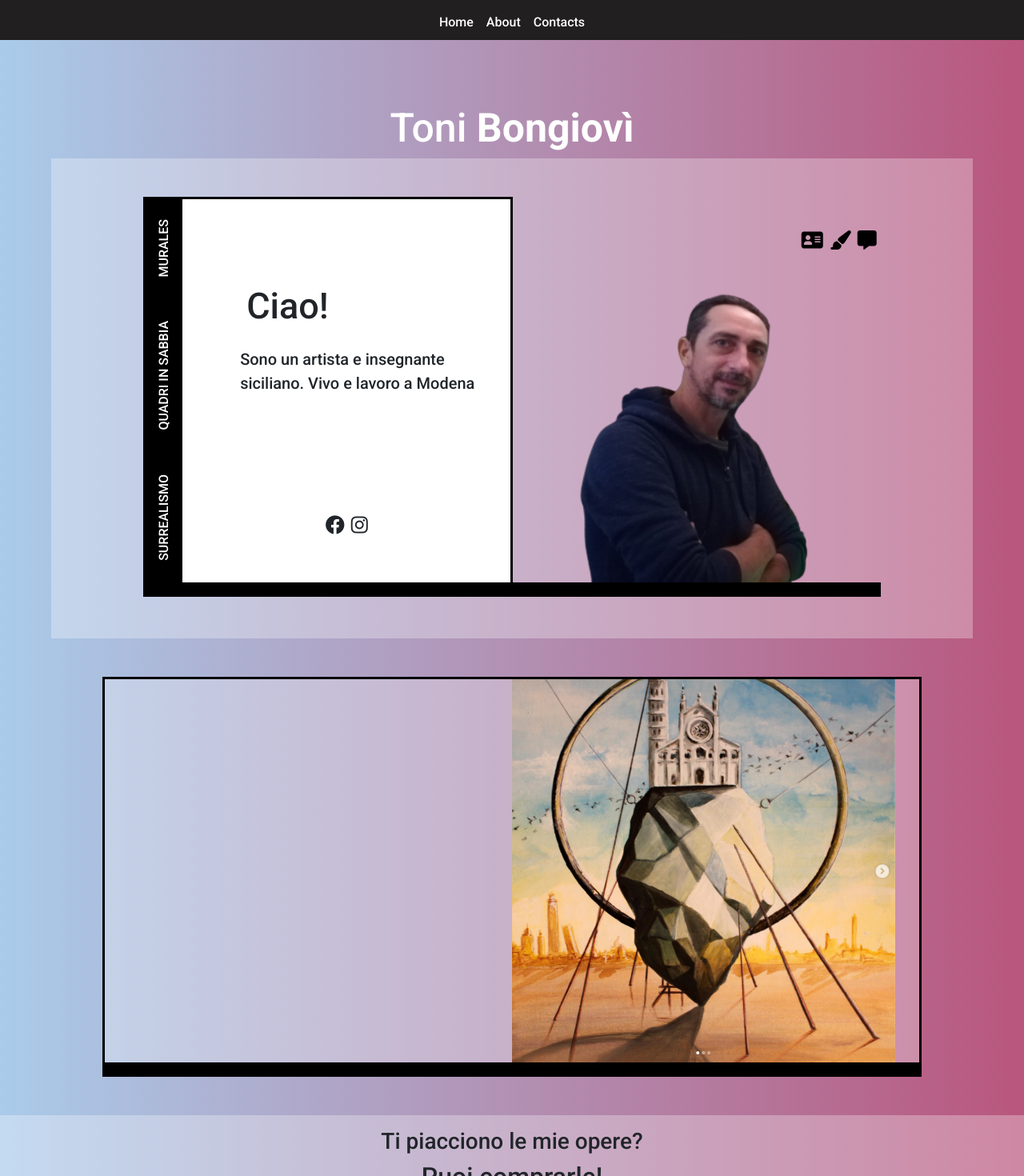
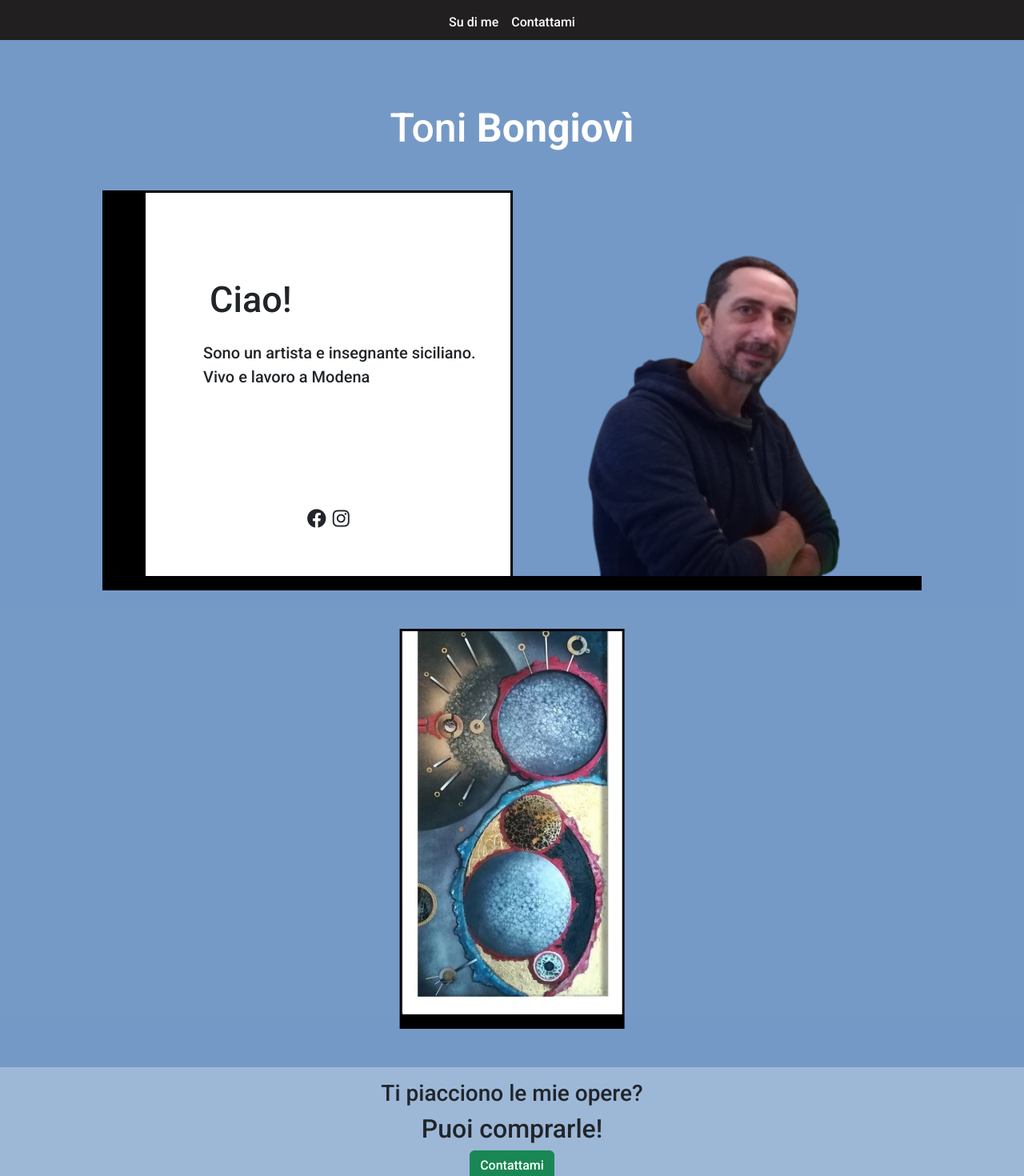
Before and after one commit to giuseppevignanello/toni-bongiovi-portfolio, a Vue app: page / in a window 1280 px wide. Shown: the top 1470 px of the page at 80% size. Built offline with nearby package versions, Linux system fonts and the light colour scheme.

Commit message:
fix carousel and some design

```diff
--- a/src/App.vue
+++ b/src/App.vue
@@ -22,7 +22,7 @@ export default {
     startCarousel() {
       this.timer = setInterval(() => {
         this.nextSlide();
-      }, 1200);
+      }, 2200);
     },
     stopCarousel() {
       clearInterval(this.timer);
@@ -44,14 +44,16 @@ export default {
 <template>
   <AppHeader></AppHeader>
   <AppPresentation></AppPresentation>
-  <div class="displayBox mt-5" data-aos="slide-right" data-aos-easing="ease-in">
+  <div class="displayBox mt-5">
 
     <div class="box">
       <div class="carousel">
         <div class="carousel-inner">
           <div class="carousel-item" :class="{ active: currentIndex === index }" v-for="(image, index) in images"
             :key="index">
+
             <img :src="image.url" :alt="image.alt" />
+
           </div>
         </div>
       </div>
@@ -67,9 +69,9 @@ export default {
   </div>
 
 
-  <div class="displayBox mt-5" data-aos="slide-up" data-aos-easing="ease-in">
+  <div class="displayBox mt-5">
 
-    <div class="box">
+    <div class="">
       <h1>I miei quadri</h1>
     </div>
   </div>
--- a/src/components/AppHeader.vue
+++ b/src/components/AppHeader.vue
@@ -13,9 +13,8 @@ export default {
     <div>
         <header class="app_header">
             <ul class="text-white list-unstyled d-flex justify-content-center gap-3 pt-3">
-                <li>Home</li>
-                <li>About</li>
-                <li>Contacts</li>
+                <li>Su di me</li>
+                <li>Contattami</li>
             </ul>
         </header>
     </div>
--- a/src/components/AppPresentation.vue
+++ b/src/components/AppPresentation.vue
@@ -15,7 +15,7 @@ export default {
     <div>
         <h1 id="title_name" class="text-white text-center">Toni <strong>Bongiovì</strong> </h1>
 
-        <div class="jumbotron_background">
+        <div>
             <div class="jumbotron d-flex mt-5">
                 <JumboBanner></JumboBanner>
                 <JumboTextContainer></JumboTextContainer>
--- a/src/components/ImageMenu.vue
+++ /dev/null
@@ -1,33 +0,0 @@
-
-<script>
-export default {
-    data() {
-
-
-        return {}
-    }
-}
-</script>
-
-<template>
-    <div class="image_menu d-flex gap-2">
-        <div class="hover_scale_effect">
-            <a href="" class="text-black">
-                <i class="fa-solid fa-address-card fa-xl"></i>
-            </a>
-        </div>
-        <div class="hover_scale_effect">
-            <a href="" class="text-black">
-                <i class="fa-solid fa-paintbrush fa-xl"></i>
-            </a>
-        </div>
-        <div class="hover_scale_effect">
-            <a href="" class="text-black">
-                <i class="fa-solid fa-message fa-xl"></i>
-            </a>
-        </div>
-    </div>
-</template>
-
-
-<style lang="scss" scoped></style>
--- a/src/components/JumboBanner.vue
+++ b/src/components/JumboBanner.vue
@@ -13,15 +13,7 @@ export default {
     <div class="left_banner">
 
         <ul class="list-unstyled d-flex flex-column justify-content-around align-items-center h-100">
-            <a href="" class="text-black">
-                <li class="text-vertical text-white hover_scale_effect">MURALES </li>
-            </a>
-            <a href="" class="text-black">
-                <li class="text-vertical text-white hover_scale_effect">QUADRI IN SABBIA </li>
-            </a>
-            <a href="" class="text-black">
-                <li class="text-vertical text-white hover_scale_effect">SURREALISMO </li>
-            </a>
+
         </ul>
     </div>
 </template>
--- a/src/components/JumboImage.vue
+++ b/src/components/JumboImage.vue
@@ -1,10 +1,8 @@
 
 <script>
-import ImageMenu from './ImageMenu.vue';
+
 export default {
-    components: {
-        ImageMenu
-    },
+
     data() {
 
         return {}
@@ -12,9 +10,9 @@ export default {
 }
 </script>
 <template>
-    <div class="jumbo_image position-relative">
-        <div class="displayBox mt-5" data-aos="zoom" data-aos-easing="ease-in" data-aos-delay="300">
-            <ImageMenu></ImageMenu>
+    <div class="jumbo_image">
+        <div class="displayBox mt-5">
+
         </div>
     </div>
 </template>
--- a/src/components/JumboTextContainer.vue
+++ b/src/components/JumboTextContainer.vue
@@ -11,7 +11,7 @@ export default {
 <template>
     <div class="jumbo_text_container d-flex flex-column justify-content-around">
         <div>
-            <div class="displayBox" data-aos="slide-down" data-aos-easing="ease-in" data-aos-delay="300">
+            <div class="displayBox">
                 <h2 id="saluto" class="mt-5">Ciao!</h2>
             </div>
             <p id="jumbo_text" class="mt-4">Sono un artista e insegnante siciliano. Vivo e lavoro a Modena
--- a/src/style.css
+++ b/src/style.css
@@ -1,6 +1,5 @@
 #app {
-  background: rgb(102, 13, 113);
-  background: linear-gradient(90deg, #aacbea, #b9567d);
+  background-color: #5682b9cf;
   font-family: "Roboto", sans-serif;
 }
 
@@ -37,22 +36,10 @@
   border-bottom: 18px solid black;
 }
 
-.jumbotron_background {
-  height: 600px;
-  width: 90%;
-  margin: auto;
-  background-color: #ffffff4a;
-  display: flex;
-  align-items: center;
-}
-
 .box {
   height: 500px;
-  width: 80%;
+  width: 60%;
   margin: auto;
-  border: 3px solid black;
-  border-bottom: 18px solid black;
-  background-color: #ffffff4a;
 }
 
 .left_banner {
@@ -70,7 +57,6 @@
 }
 
 #jumbo_text {
-  margin-left: 1.5rem;
   margin-right: 0.2rem;
 }
 
@@ -176,22 +162,29 @@
 }
 
 .carousel-inner {
-  display: flex;
   transition: transform 0.5s ease;
   height: 100%;
+  width: 100%;
   justify-content: center;
 }
 
 .carousel-item {
-  flex: 0 0 100%;
   height: 100%;
+  width: 100%;
+  position: relative;
 }
 
 .active {
   opacity: 1;
 }
 
-img {
-  max-width: 100%;
+.carousel-item img {
+  object-fit: contain;
+  position: absolute;
+  top: 0;
+  left: 50%;
+  transform: translate(-50%, 0);
   height: 100%;
+  border: 3px solid black;
+  border-bottom: 18px solid black;
 }
```
